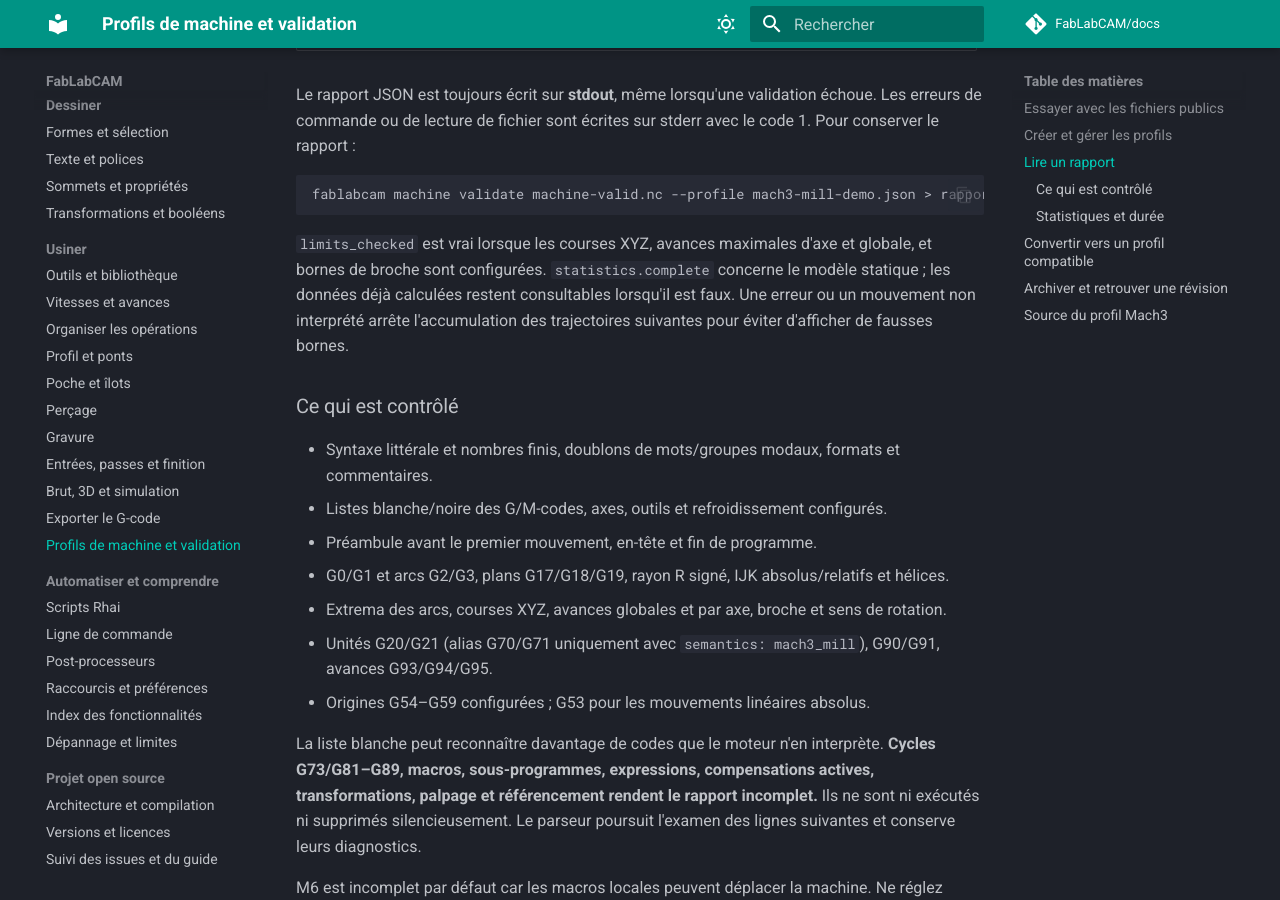
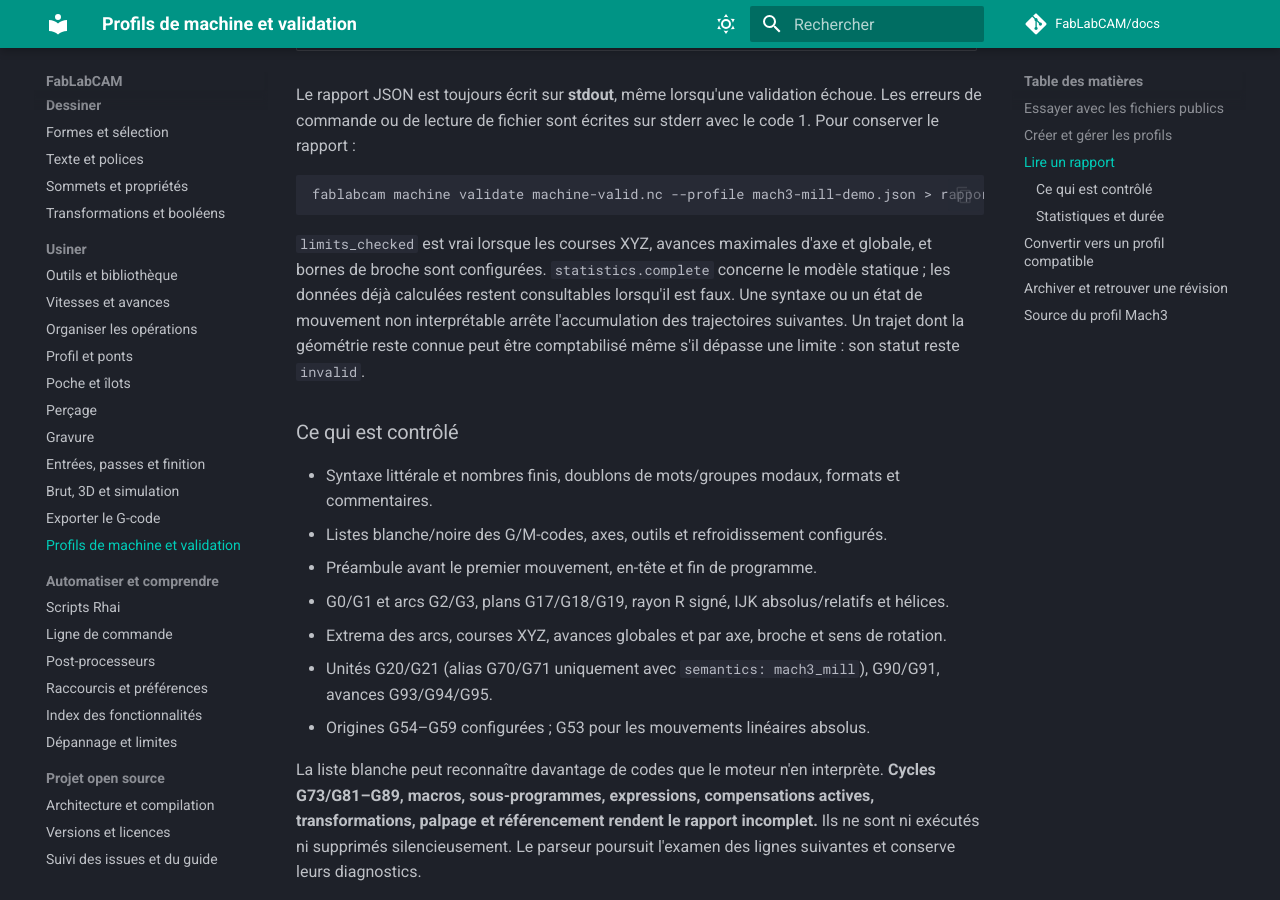
Before and after one commit to FabLabCAM/docs, an MkDocs documentation site: the page built from docs/guide/machines.md, in a window 1280 px wide and 900 px high, scrolled down 2890 px. Built offline with MkDocs 1.6.1 and Material for MkDocs 9.7.7, drawn with Linux system fonts in a browser that asks for light colours; comment, search, counter and statistics services are not loaded.

Commit message:
docs: clarify statistics for out-of-range trajectories

```diff
--- a/docs/guide/machines.md
+++ b/docs/guide/machines.md
@@ -113,8 +113,10 @@ fablabcam machine validate machine-valid.nc --profile mach3-mill-demo.json > rap
 `limits_checked` est vrai lorsque les courses XYZ, avances maximales d'axe et
 globale, et bornes de broche sont configurées. `statistics.complete` concerne
 le modèle statique ; les données déjà calculées restent consultables lorsqu'il
-est faux. Une erreur ou un mouvement non interprété arrête l'accumulation des
-trajectoires suivantes pour éviter d'afficher de fausses bornes.
+est faux. Une syntaxe ou un état de mouvement non interprétable arrête
+l'accumulation des trajectoires suivantes. Un trajet dont la géométrie reste
+connue peut être comptabilisé même s'il dépasse une limite : son statut reste
+`invalid`.
 
 ### Ce qui est contrôlé
 
```
